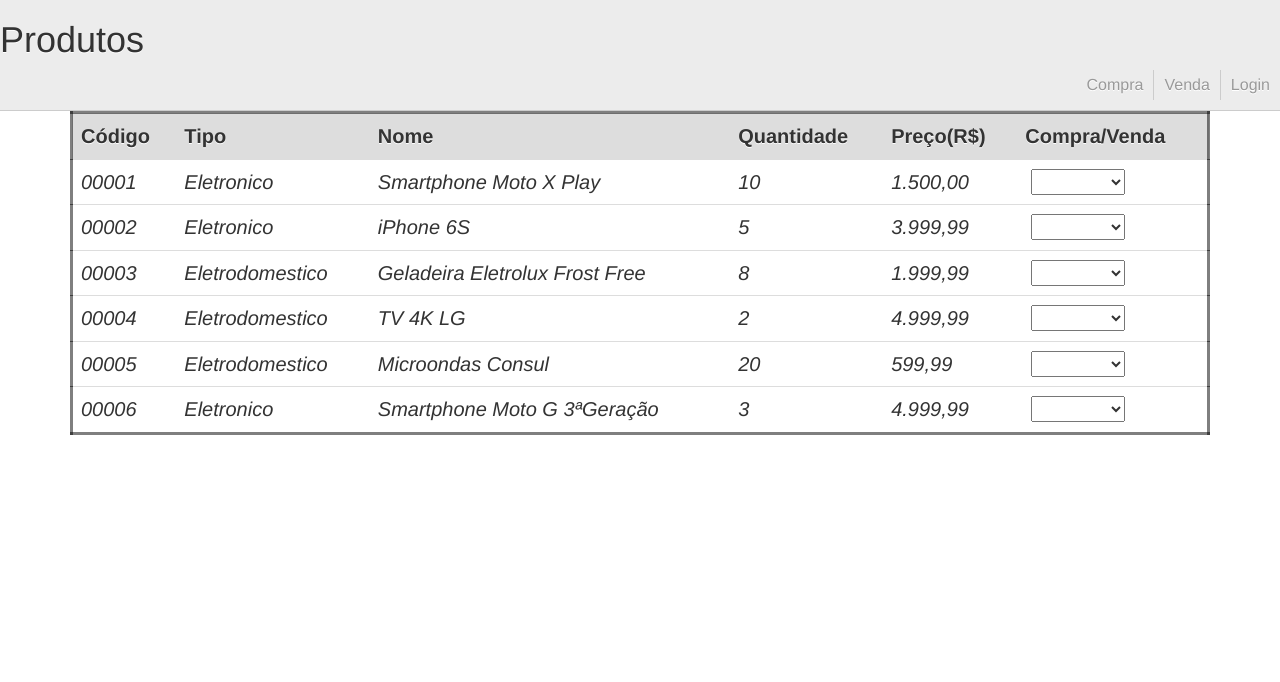
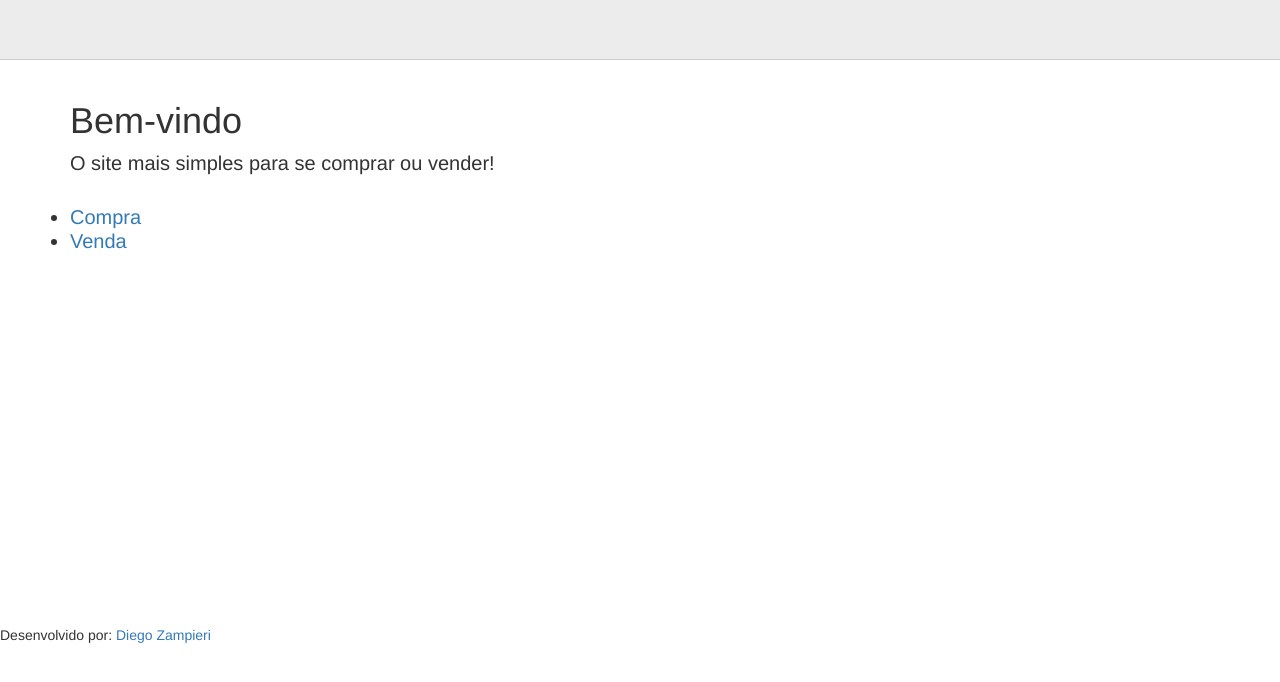
Before and after one commit to DiegoZampieri/teste-do-mercado, a plain HTML site: page index.html in a window 1280 px wide. Drawn offline with nearby package versions, Linux system fonts and the light colour scheme.

Commit message:
Ajustes
Correção da index

```diff
--- a/index.html
+++ b/index.html
@@ -2,16 +2,6 @@
 <html lang="pt-br">
 <head>
 	<meta charset="UTF-8"/>
-	 <meta http-equiv="Content-Type" content="text/html; charset=utf-8"/>
-    <meta http-equiv="X-UA-Compatible" content="IE=edge,chrome=1">
-    <meta name="viewport" content="width=device-width, height=device-height, initial-scale=1, maximum-scale=1, user-scalable=no" />
-
-    <meta name="description" content="See this example of responsive header without using javascript. Using only html and css. by Palloi Hofmann">
-    <meta name="keywords" content="css4html, css+for+html, css 4 html, css4, css4 html, css, css3, html, html5" />
-
-    <meta property="og:image" content="http://palloi.github.io/responsive-header-only-css/assets/images/image-shared.png" />
-    <meta property="og:keywords" content="css4html, css+for+html, css 4 html, css4, css4 html, css, css3, html, html5" />
-    <meta property="og:description" content="See this example of responsive header without using javascript. Using only html and css. by Palloi Hofmann" />
 
 	<title>Teste do mercado</title>
 
@@ -19,134 +9,46 @@
 
 	<link rel="stylesheet" href="https://maxcdn.bootstrapcdn.com/bootstrap/3.3.6/css/bootstrap.min.css" integrity="sha384-1q8mTJOASx8j1Au+a5WDVnPi2lkFfwwEAa8hDDdjZlpLegxhjVME1fgjWPGmkzs7" crossorigin="anonymous">
 
+	<link href='https://fonts.googleapis.com/css?family=Pacifico' rel='stylesheet' type='text/css'>
+
+	<link href='https://fonts.googleapis.com/css?family=Slabo+27px' rel='stylesheet' type='text/css'>
+
 	<script src="https://maxcdn.bootstrapcdn.com/bootstrap/3.3.6/js/bootstrap.min.js" integrity="sha384-0mSbJDEHialfmuBBQP6A4Qrprq5OVfW37PRR3j5ELqxss1yVqOtnepnHVP9aJ7xS" crossorigin="anonymous"></script>
 	<script src="http://code.jquery.com/jquery-1.12.2.js"></script>
 	<script src="_javascript/funcoes.js"></script>
 </head>
-<body>
+<body >
 	<header>
-		<h1 class="float-1"><a href="index.html" title="Produtos"> Produtos </a></h1>
-		<input type="checkbox" id="control-nav" />
-		<label for="control-nav" class="control-nav"></label>
-		<label for="control-nav" class="control-nav-close"></label>
 
-		<nav class="float-r" id="menu">
-			<ul class="list-auto">
-				<li><a href="compra.html">Compra</a></li>
-				<li><a href="venda.html">Venda</a></li>
-				<li><a href="login.html">Login</a></li>
-			</ul>
-		</nav>
 	</header>
 
 	<section class="main">
-	<article>
-	<div class="container">
-	<div class="table-responsive">
-		<table id="tabela" class="table table-hover"><p id="prod">
-			<tr id="cabecalhoTable">
-				<th>Código</th>
-				<th>Tipo</th>
-				<th>Nome</th>
-				<th>Quantidade</th>
-				<th>Preço(R$)</th>
-				<th>Compra/Venda</th>
-			</tr>
+	<div class="container" id="dind">
+		<h1 id="bv">Bem-vindo</h1>
+		<p id="tex">O site mais simples para se comprar ou vender!</p>
 
-			<tr>
-				<td>00001</td>
-				<td>Eletronico</td>
-				<td>Smartphone Moto X Play</td>
-				<td>10</th>
-				<td>1.500,00</th>
-				<td><label for="cCV"></label>
-                        <select name="tCV" id="cCV" onchange="location.href=this.value+'.html'">
-							<option selected></option>
-                            <option value="Compra">Compra</option>
-                            <option value="Venda">Venda</option>
-						</select>
-				</td>
-			</tr>
-
-			<tr>
-				<td>00002</td>
-				<td>Eletronico</td>
-				<td>iPhone 6S</td>
-				<td>5</td>
-				<td>3.999,99</td>
-				<td><label for="cCV"></label>
-                        <select name="tCV" id="cCV" onchange="location.href=this.value+'.html'">
-							<option selected></option>
-                            <option value="Compra">Compra</option>
-                            <option value="Venda">Venda</option>
-						</select>
-				</td>
-			</tr>
-
-			<tr>
-				<td>00003</td>
-				<td>Eletrodomestico</td>
-				<td>Geladeira Eletrolux Frost Free</td>
-				<td>8</td>
-				<td>1.999,99</td>
-				<td><label for="cCV"></label>
-                        <select name="tCV" id="cCV" onchange="location.href=this.value+'.html'">
-							<option selected></option>
-                            <option value="Compra">Compra</option>
-                            <option value="Venda">Venda</option>
-						</select>
-				</td>
-			</tr>
-
-			<tr>
-				<td>00004</td>
-				<td>Eletrodomestico</td>
-				<td>TV 4K LG</td>
-				<td>2</td>
-				<td>4.999,99</td>
-				<td><label for="cCV"></label>
-                        <select name="tCV" id="cCV" onchange="location.href=this.value+'.html'">
-							<option selected></option>
-                            <option value="Compra">Compra</option>
-                            <option value="Venda">Venda</option>
-						</select>
-				</td>
-			</tr>
-
-			<tr>
-				<td>00005</td>
-				<td>Eletrodomestico</td>
-				<td>Microondas Consul</td>
-				<td>20</td>
-				<td>599,99</td>
-				<td><label for="cCV"></label>
-                        <select name="tCV" id="cCV" onchange="location.href=this.value+'.html'">
-							<option selected></option>
-                            <option value="Compra">Compra</option>
-                            <option value="Venda">Venda</option>
-						</select>
-				</td>
-			</tr>
-
-			<tr>
-				<td>00006</td>
-				<td>Eletronico</td>
-				<td>Smartphone Moto G 3ªGeração</td>
-				<td>3</td>
-				<td>4.999,99</td>
-				<td><label for="cCV"></label>
-                        <select name="tCV" id="cCV" onchange="location.href=this.value+'.html'">
-							<option selected></option>
-                            <option value="Compra">Compra</option>
-                            <option value="Venda">Venda</option>
-						</select>
-				</td>
-			</tr>
-
-		</table>
+		<nav id="menu">
+            <ul type="disc">
+                <li id="c"><a href="compra.html">Compra</a></li>
+                <li id="v"><a href="venda.html">Venda</a></li>
+                </ul>
+        </nav>
+		<br/>
+		<br/>
+		<br/>
+		<br/>
+		<br/>
+		<br/>
+		<br/>
+		<br/>
+		<br/>
+		<br/>
+		<br/>
+		<br/>
+		<br/>
 	</div>
-	</div>
-	</article>
 	</section>
+	<footer>
+	<p>Desenvolvido por: <a href="https://www.facebook.com/diego.zampieri.5" target="_blank">Diego Zampieri</a></p>
 </body>
 </html>
```
